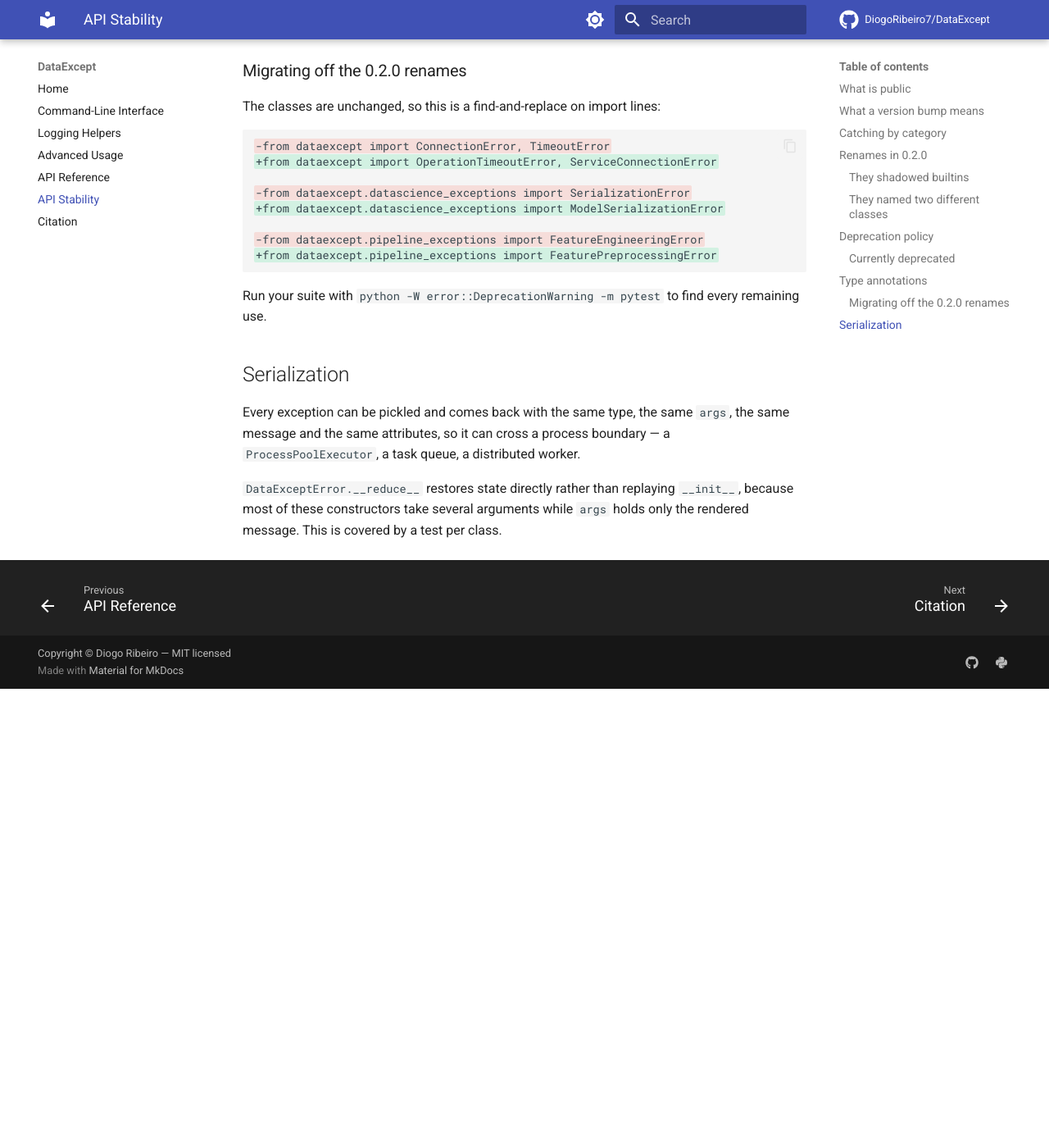
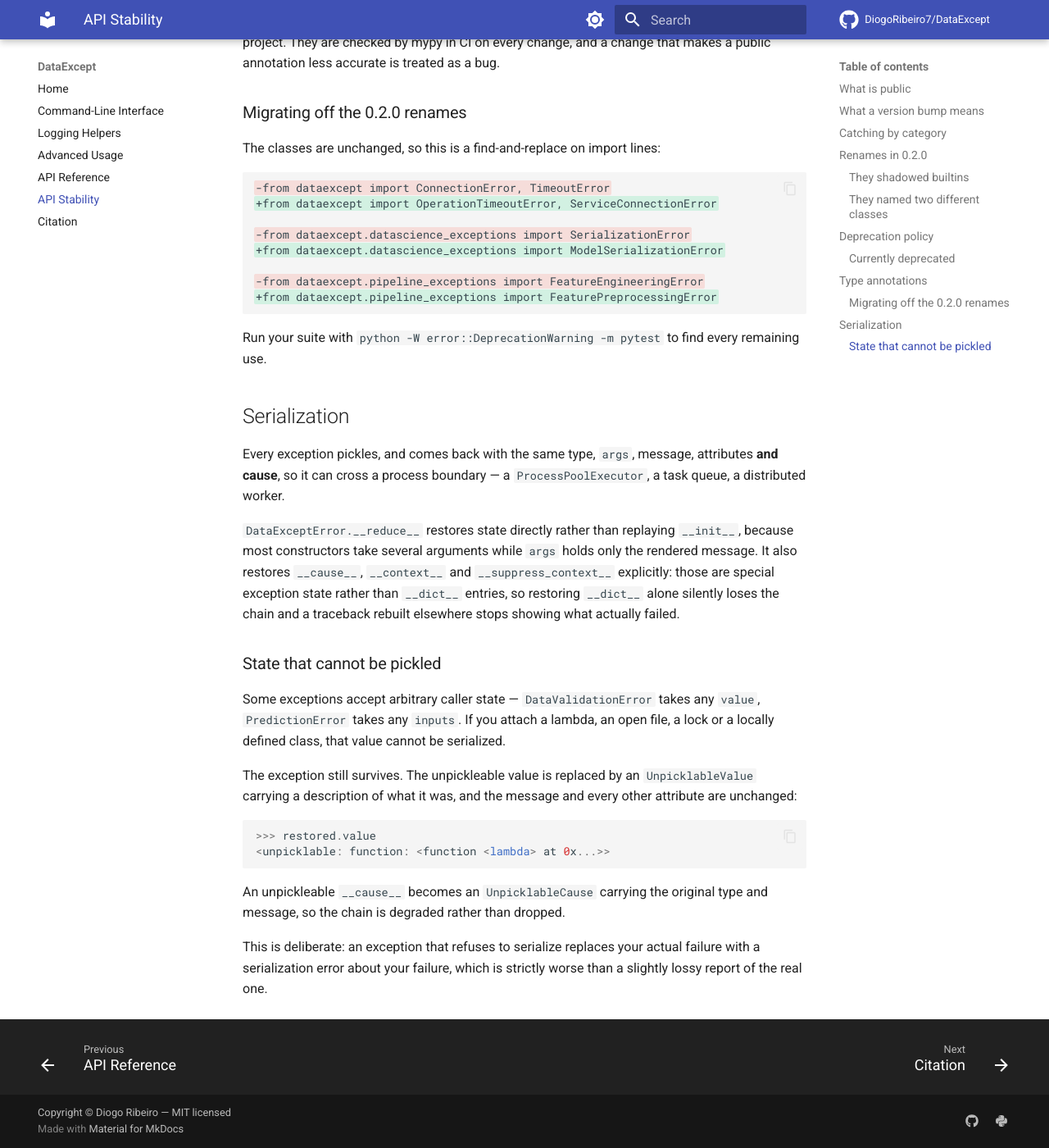
Before and after one commit to DiogoRibeiro7/DataExcept, an MkDocs documentation site: the page built from docs/stability.md, in a window 1280 px wide and 1400 px high, scrolled down 3871 px. Shown: the whole window at 82% size. Built offline with MkDocs 1.6.1 and Material for MkDocs 9.7.7, drawn with Linux system fonts in a browser that asks for light colours; comment, search, counter and statistics services are not loaded; before the commit the page ends 4711 px from its top, so only the background shows below that; some of the changed text lies outside the part shown.

Commit message:
fix: preserve the exception chain and survive unpickleable state
Two findings from the second review, both about the serialization
contract promising more than it delivered.

The chain was lost. __reduce__ saved args and __dict__, but __cause__,
__context__ and __suppress_context__ are special exception state, not
__dict__ entries, so a wrapped exception rebuilt in another process
stopped showing what actually failed. All three are now restored
explicitly. The 0.4.0 tests missed it because they compared args,
rendered text and __dict__ and never the chain -- they check it now.

Unpickleable state made the exception unserializable. Several classes
accept arbitrary caller state -- DataValidationError takes any value,
PredictionError any inputs -- so attaching a lambda, a generator, an open
file or a locally defined class meant the exception could not cross a
process boundary at all, replacing the real failure with a serialization
error about it. Those values are now replaced by an UnpicklableValue
carrying a description of what was there, so the message and every other
attribute still arrive.

An unpickleable __cause__ needed separate handling: __cause__ must be an
exception, so the ordinary placeholder raises TypeError on assignment.
That surfaced as a test failure while writing this. UnpicklableCause
carries the original type and message instead, degrading the chain rather
than dropping it.

Both placeholders derive from the package root and are exported, because
a caller can encounter them in a traceback and should be able to name
what they are.

The claims are narrowed to match. "Survives a process boundary intact"
now says what happens to state that cannot be serialized, and "catches
anything this package raises" becomes "every operational exception" --
constructors deliberately raise plain TypeError for invalid arguments,
which is outside the hierarchy.

696 tests pass.

````diff
--- a/docs/stability.md
+++ b/docs/stability.md
@@ -68,8 +68,10 @@ except DataExceptError:
     ...              # anything else this library raises
 ```
 
-Every exception derives from `DataExceptError`, so one clause catches the whole
-library. Beneath it sit the domain roots — `JobError`, `DataScienceError`,
+Every *operational* exception derives from `DataExceptError`, so one clause
+catches the whole library. Constructors also raise plain `TypeError` when given
+invalid arguments; those are programming errors and deliberately sit outside
+this hierarchy. Beneath it sit the domain roots — `JobError`, `DataScienceError`,
 `PipelineError`, `DataEngineeringError`, `DatabaseError`, `NetworkError`,
 `PandasError`, `CustomIOError` and `SecurityError` — and each catches only its
 own domain. `except JobError:` does **not** catch `ModelTrainingError`; that is
@@ -166,10 +168,35 @@ every remaining use.
 
 ## Serialization
 
-Every exception can be pickled and comes back with the same type, the same
-`args`, the same message and the same attributes, so it can cross a process
-boundary — a `ProcessPoolExecutor`, a task queue, a distributed worker.
+Every exception pickles, and comes back with the same type, `args`, message,
+attributes **and cause**, so it can cross a process boundary — a
+`ProcessPoolExecutor`, a task queue, a distributed worker.
 
 `DataExceptError.__reduce__` restores state directly rather than replaying
-`__init__`, because most of these constructors take several arguments while
-`args` holds only the rendered message. This is covered by a test per class.
+`__init__`, because most constructors take several arguments while `args` holds
+only the rendered message. It also restores `__cause__`, `__context__` and
+`__suppress_context__` explicitly: those are special exception state rather than
+`__dict__` entries, so restoring `__dict__` alone silently loses the chain and a
+traceback rebuilt elsewhere stops showing what actually failed.
+
+### State that cannot be pickled
+
+Some exceptions accept arbitrary caller state — `DataValidationError` takes any
+`value`, `PredictionError` takes any `inputs`. If you attach a lambda, an open
+file, a lock or a locally defined class, that value cannot be serialized.
+
+The exception still survives. The unpickleable value is replaced by an
+`UnpicklableValue` carrying a description of what it was, and the message and
+every other attribute are unchanged:
+
+```python
+>>> restored.value
+<unpicklable: function: <function <lambda> at 0x...>>
+```
+
+An unpickleable `__cause__` becomes an `UnpicklableCause` carrying the original
+type and message, so the chain is degraded rather than dropped.
+
+This is deliberate: an exception that refuses to serialize replaces your actual
+failure with a serialization error about your failure, which is strictly worse
+than a slightly lossy report of the real one.
````
Also changed, not shown: CHANGELOG.md (+25 -0 lines), CHECKLIST.md (+6 -2 lines), README.md (+4 -4 lines), dataexcept/__init__.py (+6 -2 lines), 2 other files.
